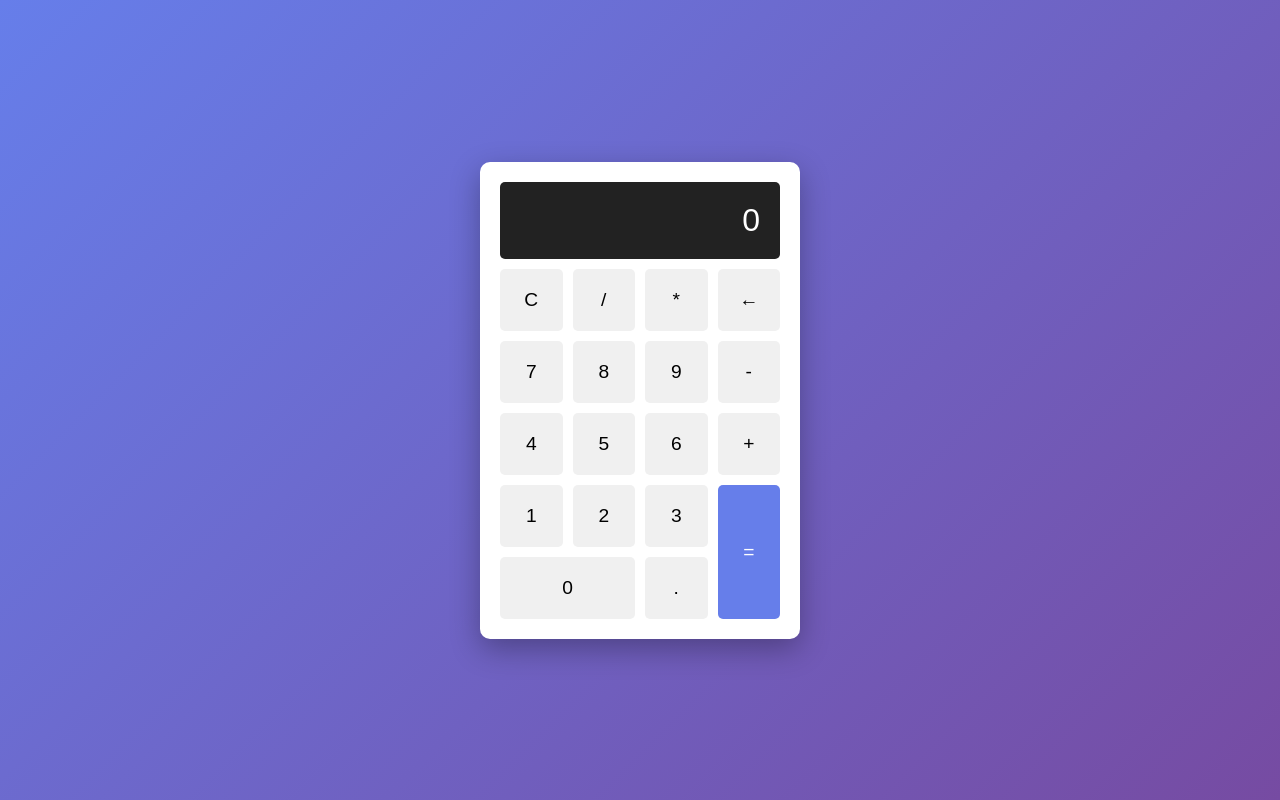
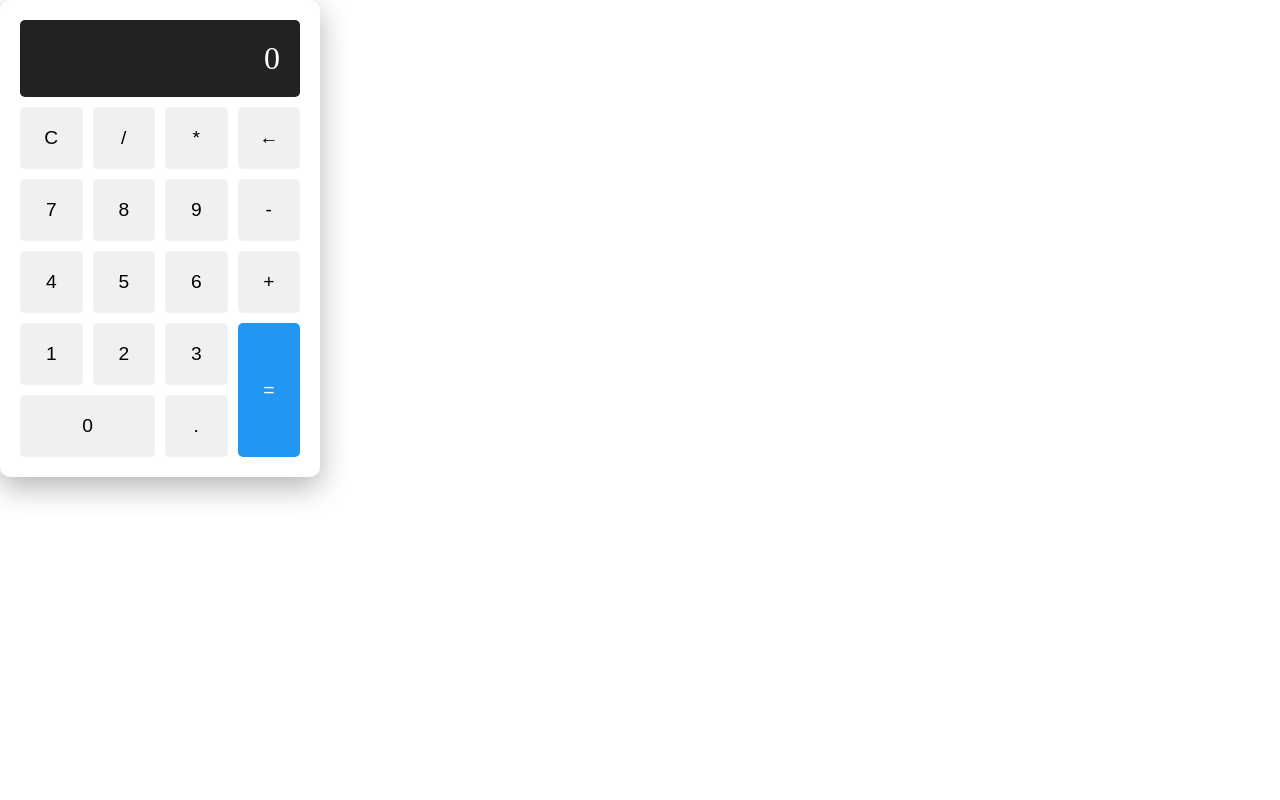
Before and after one commit to john04111820/calculator-app, a plain HTML site: page index.html in a window 1280 px wide. Drawn offline with Linux system fonts and the light colour scheme.

Commit message:
Update style.css

```diff
--- a/style.css
+++ b/style.css
@@ -4,13 +4,14 @@
     box-sizing: border-box;
 }
 
-body {
-    display: flex;
-    justify-content: center;
-    align-items: center;
-    min-height: 100vh;
-    background: linear-gradient(135deg, #667eea 0%, #764ba2 100%);
-    font-family: 'Arial', sans-serif;
+button {
+    padding: 20px;
+    font-size: 1.2em;
+    border: none;
+    background: #e3f2fd;  /* 改為淺藍色 */
+    border-radius: 5px;
+    cursor: pointer;
+    transition: all 0.3s;
 }
 
 .calculator {
@@ -50,7 +51,7 @@ button {
 }
 
 button:hover {
-    background: #e0e0e0;
+    background: #bbdefb;  /* hover時的顏色 */
 }
 
 button:active {
@@ -58,13 +59,13 @@ button:active {
 }
 
 .equals {
-    background: #667eea;
+    background: #2196f3;  /* 改為藍色 */
     color: white;
     grid-row: span 2;
 }
 
 .equals:hover {
-    background: #5568d3;
+    background: #1976d2;
 }
 
 .zero {
```
